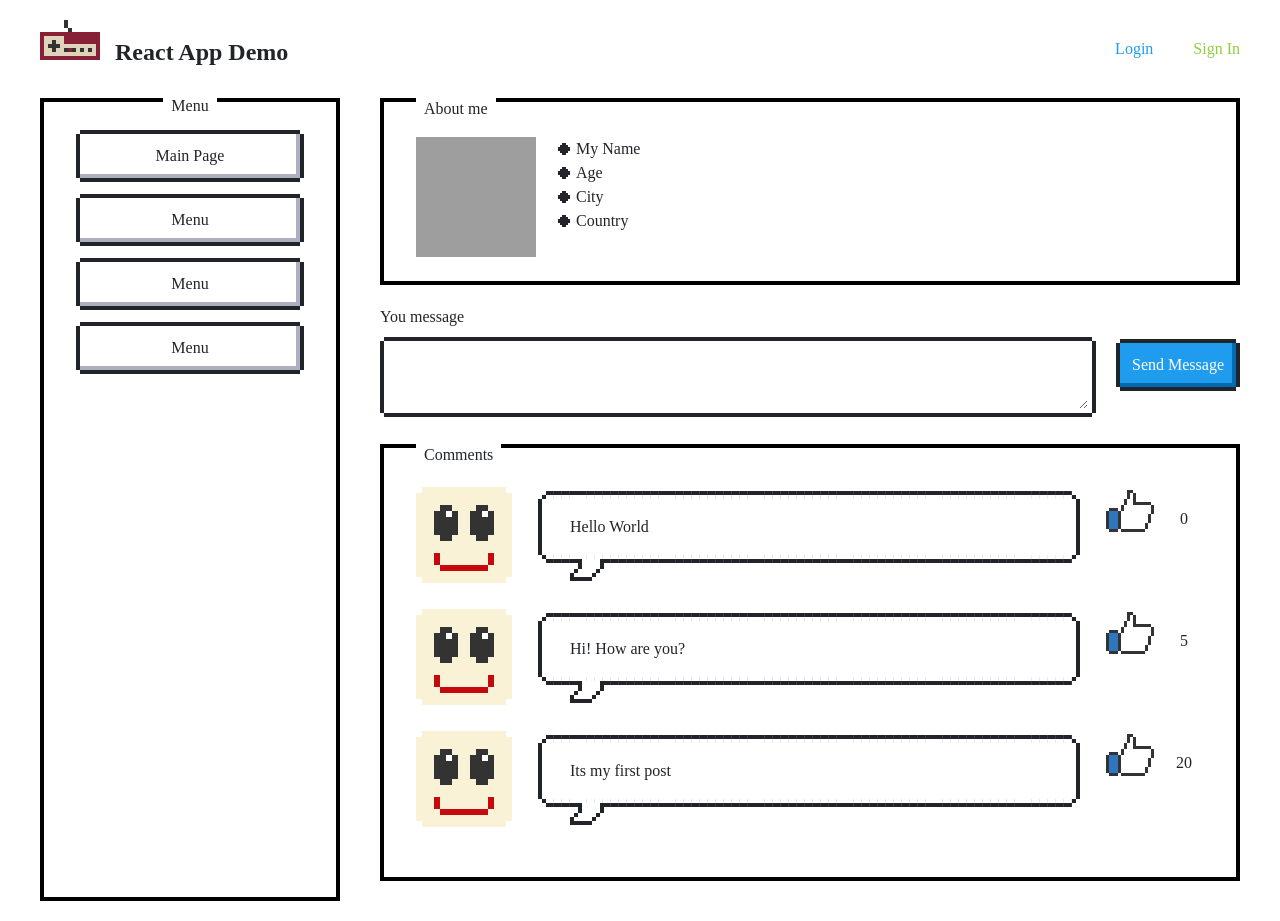
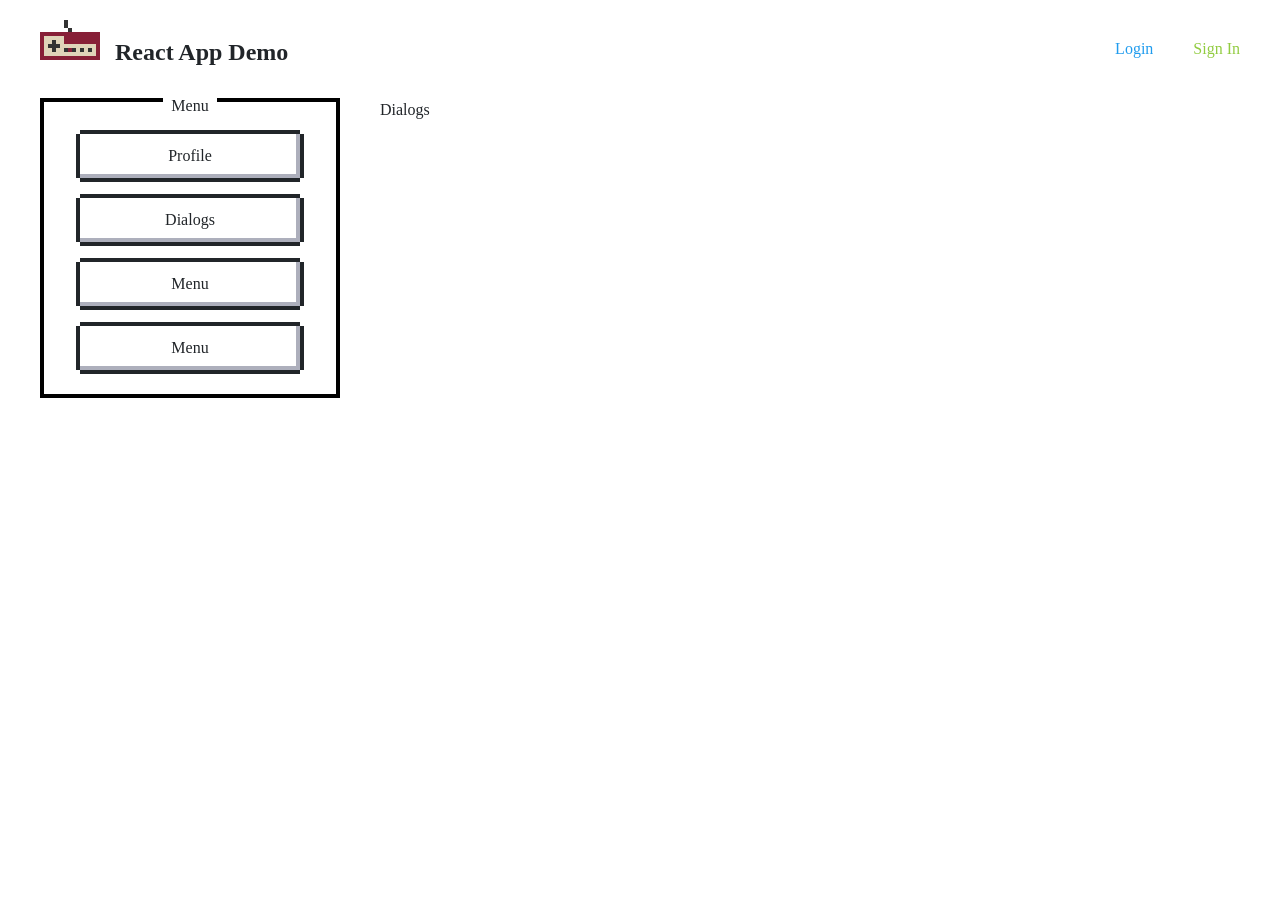
Before and after one commit to gerasem/react, a React (Create React App) app: page /dialogs/1 in a window 1280 px wide. After the commit the page ends 800 px from the top, so only its background shows below. Built offline with nearby package versions, Linux system fonts and the light colour scheme; grey boxes are pictures that could not be loaded.

Commit message:
19: route

```diff
--- a/package.json
+++ b/package.json
@@ -9,6 +9,7 @@
     "nes.css": "^2.3.0",
     "react": "^17.0.2",
     "react-dom": "^17.0.2",
+    "react-router-dom": "^5.2.0",
     "react-scripts": "4.0.3",
     "web-vitals": "^1.1.2"
   },
--- a/src/App.js
+++ b/src/App.js
@@ -4,17 +4,22 @@ import Header from './components/Header/Header';
 import Nav from './components/Nav/Nav';
 import Profile from './components/Profile/Profile';
 import Dialogs from "./components/Dialogs/Dialogs";
+import {BrowserRouter, Route} from "react-router-dom";
 
 const App = () => {
     return (
+        <BrowserRouter>
             <div className="app-wrapper">
                 <Header/>
                 <section className="columns">
                     <Nav/>
-                <Profile/>
-                {/*<Dialogs />*/}
+                    <div className="column-main">
+                        <Route path="/dialogs" component={Dialogs}/>
+                        <Route path="/profile" component={Profile}/>
+                    </div>
                 </section>
             </div>
+        </BrowserRouter>
     );
 }
 
--- a/src/components/Nav/Nav.jsx
+++ b/src/components/Nav/Nav.jsx
@@ -4,8 +4,8 @@ const Nav = () => {
     return (
         <aside className={`nes-container with-title is-centered ${style.aside}`}>
             <p className="title">Menu</p>
-            <a className={`nes-btn ${style.item}`} href="#">Main Page</a>
-            <a className={`nes-btn ${style.item}`} href="#">Menu</a>
+            <a className={`nes-btn ${style.item}`} href="/profile">Profile</a>
+            <a className={`nes-btn ${style.item}`} href="/dialogs">Dialogs</a>
             <a className={`nes-btn ${style.item}`} href="#">Menu</a>
             <a className={`nes-btn ${style.item}`} href="#">Menu</a>
         </aside>
--- a/src/components/Profile/Profile.jsx
+++ b/src/components/Profile/Profile.jsx
@@ -3,7 +3,7 @@ import MyPosts from './MyPosts/MyPosts';
 
 const Profile = () => {
     return (
-        <div className="column-main">
+        <div>
             {/*<div className={style.image}>*/}
             {/*    <img*/}
             {/*        src="https://via.placeholder.com/900x300?text=My-First-React-App"/>*/}
```
Also changed, not shown: 1 other file (tests, documents, lock files or other folders). Lines whose indentation alone changed are shown as unchanged.
